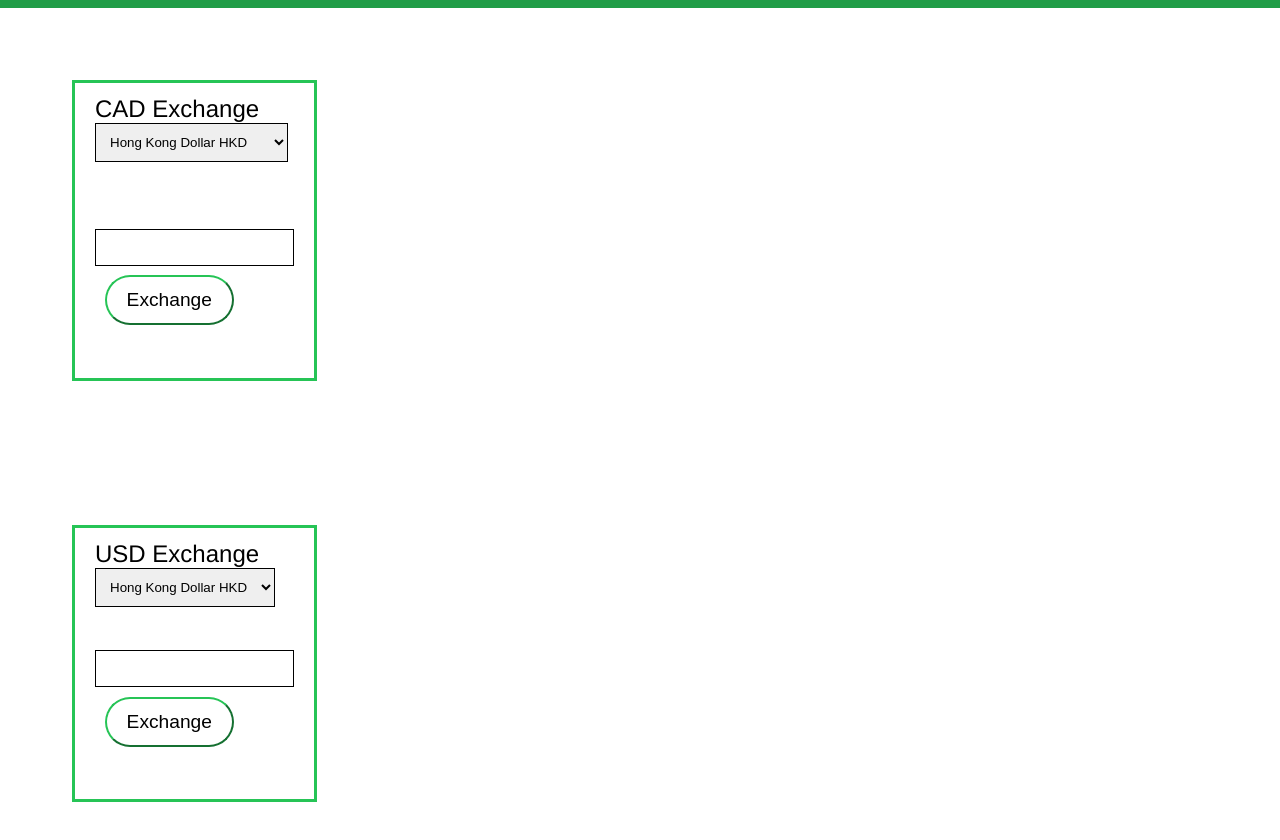
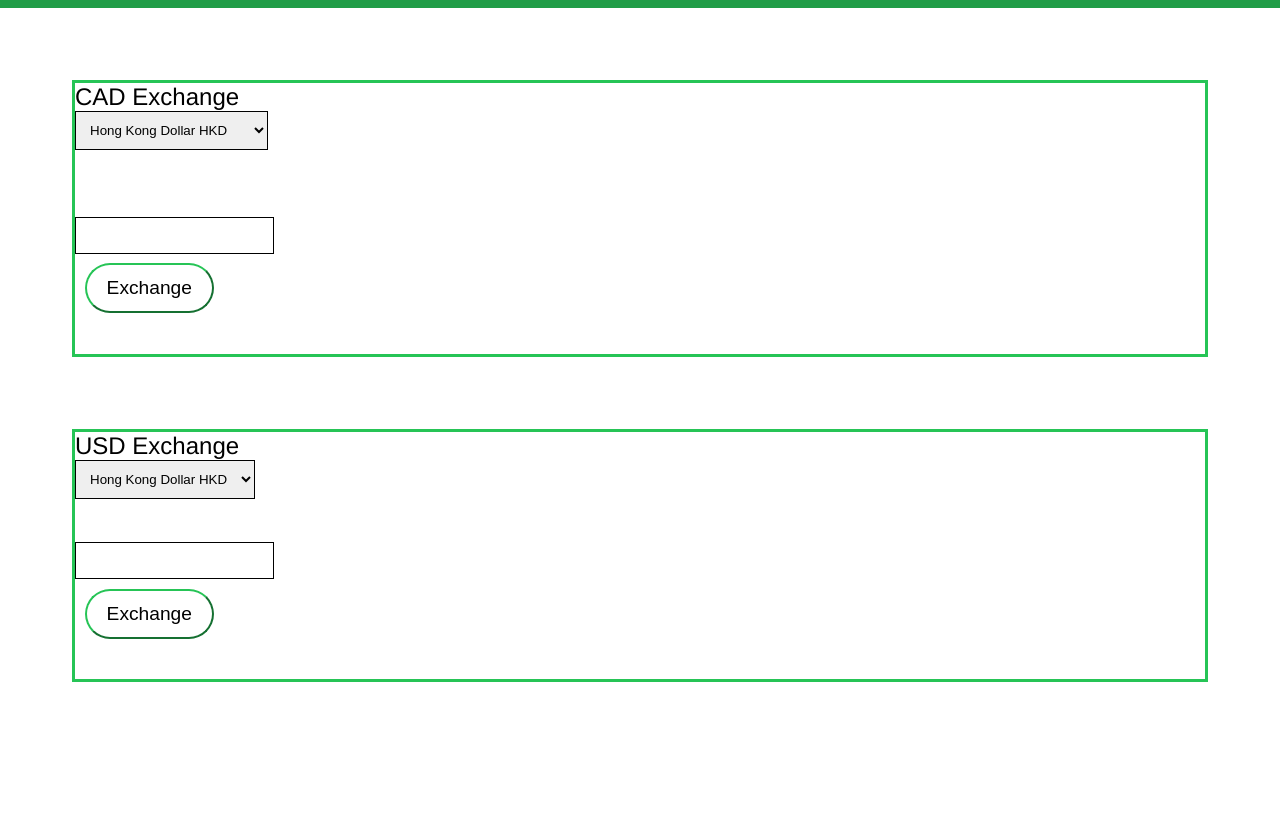
Before and after one commit to ChenJianong/currency0-1-0, a website: page public/index.html in a window 1280 px wide. Shown: the part 60-900 px from the top of the page. After the commit the page ends 814 px from the top, so only its background shows below. Drawn offline with Linux system fonts and the light colour scheme; no server answers.

Commit message:
⛺️🗃 Checkpoint ./public/style.css:8229367/84

```diff
--- a/public/style.css
+++ b/public/style.css
@@ -19,9 +19,7 @@ body {
 
 
 #addDialogContainer, #addDialogContainer2 > *{
-      display: inline-block;
-    padding: .75rem 1.25rem;
-    border-radius: auto rem;
+
   border-style:solid;
   border-color:#26C456;
   margin: 3em;
```
